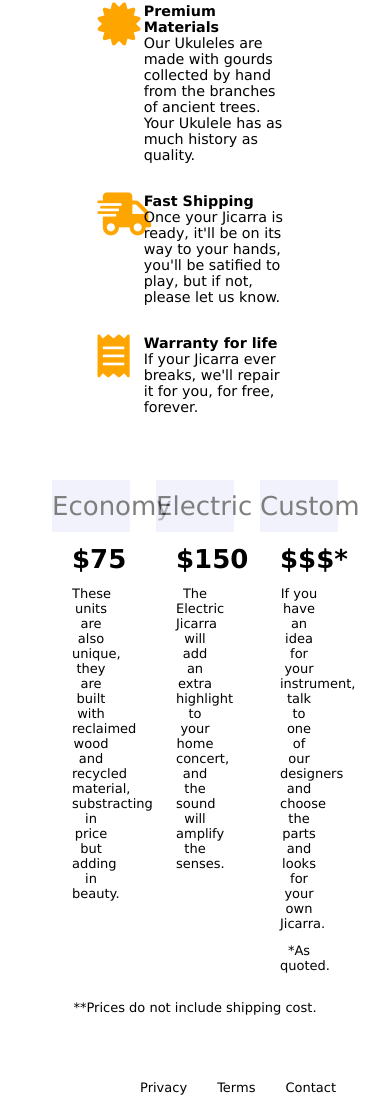
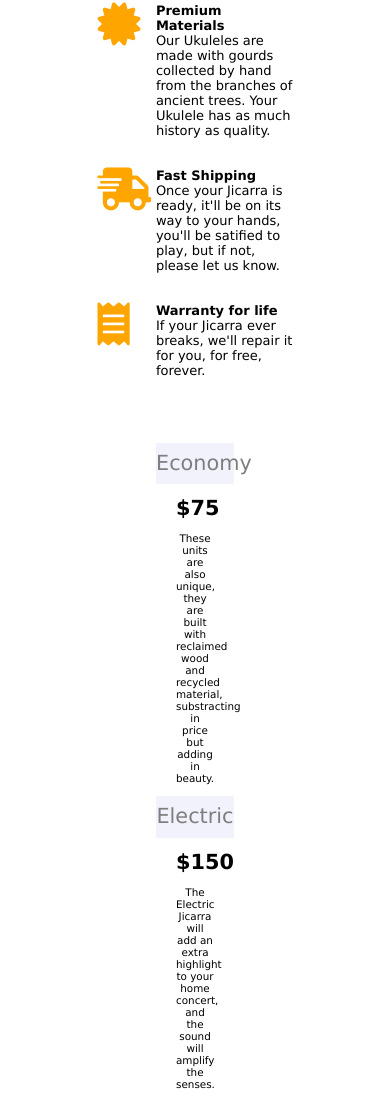
Before and after one commit to codingadrian/fcc-product-landing-page, a plain HTML site: page index.html in a window 390 px wide. Shown: the part 489-1587 px from the top of the page. Drawn offline with Linux system fonts and the light colour scheme.

Commit message:
Add media queries

```diff
--- a/styles/main.css
+++ b/styles/main.css
@@ -153,10 +153,29 @@ form {
   width: 8vw;
 }
 
+@media only screen and (max-width: 600px) {
+
+  .icon {
+    margin-right: 20px;
+    height: auto;
+    width: 6vw;
+  }
+}
+
+
 .feature {
   font-size: 1.1em;
   width: 80vw;
 }
+
+@media only screen and (max-width: 600px) {
+
+  .feature {
+    font-size: 1em;
+    margin-left: 15px;
+  }
+}
+
 
 .feature-title {
   font-weight: bold;
@@ -175,10 +194,28 @@ form {
   margin: 15px 0;
 }
 
+@media only screen and (max-width: 600px) {
+
+  #prices {
+    flex-direction: column;
+  }
+}
+
+
 .price {
   text-align: center;
   width: 20vw;
 }
+
+@media only screen and (max-width: 600px) {
+
+  .price {
+    align-self: center;
+    max-width: 60vw;
+    font-size: .8em;
+  }
+}
+
 
 .price p {
   margin: 12px 20px;
@@ -201,6 +238,14 @@ form {
   text-align: center;
 }
 
+@media only screen and (max-width: 600px) {
+
+  #disclaimer {
+    max-width: 80%;
+    margin: 0 auto;
+    height: 99%;
+  }
+}
 
 
 /*Footer*/
```
